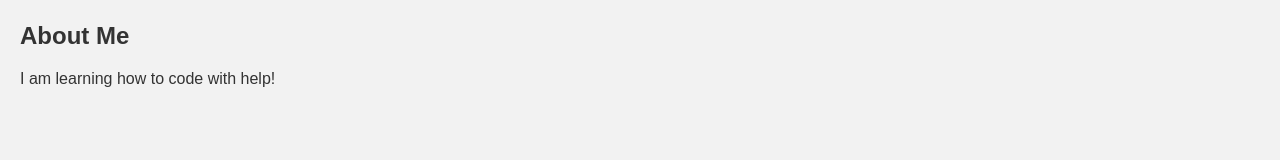
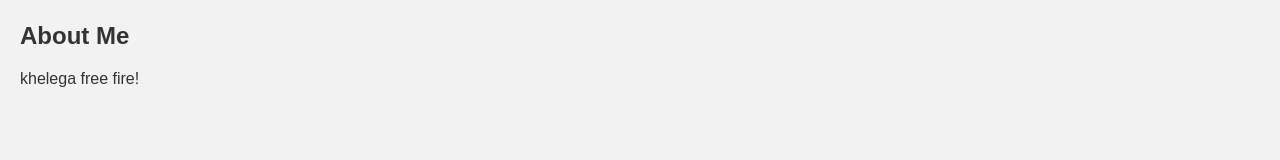
Before and after one commit to AshwinRizz/ashwin-1, a plain HTML site: page index.html in a window 1280 px wide. Shown: the part 172-332 px from the top of the page. Drawn offline with Linux system fonts and the light colour scheme.

Commit message:
Add files via upload

```diff
--- a/index.html
+++ b/index.html
@@ -14,7 +14,7 @@
 
   <main>
     <h2>About Me</h2>
-    <p>I am learning how to code with help!</p>
+    <p>khelega free fire!</p>
   </main>
 
   <footer>
```
